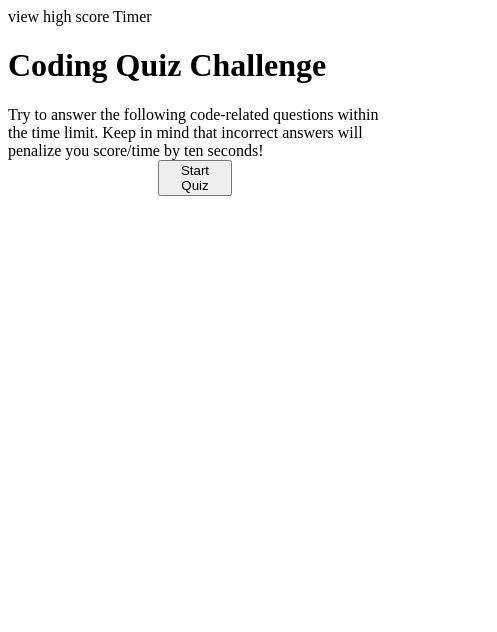
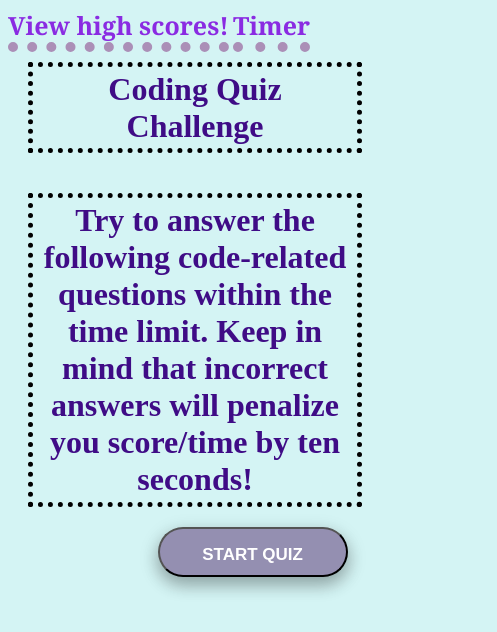
Before and after one commit to xKranze/quiz-em, a plain HTML site: page index.html in a window 390 px wide. Shown: the whole page, 497 px wide, since content can reach past the window. Drawn offline with Linux system fonts and the light colour scheme.

Commit message:
Added Styling, revised html buttons

```diff
--- a/index.html
+++ b/index.html
@@ -1,4 +1,5 @@
 <html lang="en">
+
 <head>
     <meta charset="UTF-8">
     <meta http-equiv="X-UA-Compatible" content="IE=edge">
@@ -6,27 +7,30 @@
     <title>Document</title>
     <link rel="stylesheet" href="style.css">
 </head>
+
 <body>
     <div class="wrapper">
-        <div id="navbar">
-            <a id="viewHighScore">view high score</a>
+        <nav id="navbar">
+            <a id="viewHighScore">View high scores!</a>
             <label id="timer">Timer</label>
-        </div>
+        </nav>
         <div class="questions">
             <h1 id="mainText">Coding Quiz Challenge</h1>
             <div id="answers">
                 <!--Start Menu-->
-                <label id="startText">Try to answer the following code-related questions within the time limit. Keep in mind that incorrect answers will penalize you score/time by ten seconds!</label>
+                <label id="startText"><h1>Try to answer the following code-related questions within the time limit. Keep in
+                    mind that incorrect answers will penalize you score/time by ten seconds!</h1></label>
                 <button id="startButton">Start Quiz</button>
                 <!--Start Menu-->
 
                 <!--Question Menu-->
-                <button id="a1" hidden></button>
-                <button id="a2" hidden></button>
-                <button id="a3" hidden></button>
-                <button id="a4" hidden></button>
-                <!--Question Menu-->
-
+                <ans>
+                    <div><button id="a1" hidden></button></div>
+                    <div><button id="a2" hidden></button></div>
+                    <div><button id="a3" hidden></button></div>
+                    <div><button id="a4" hidden></button></div>
+                    <!--Question Menu-->
+                </ans>
                 <!--Initials-->
                 <label id="initialsText1" hidden></label>
                 <label id="initialsText2" hidden>Enter Initials: </label>
@@ -45,4 +49,5 @@
     </div>
     <script src="./script.js"></script>
 </body>
+
 </html>
--- a/style.css
+++ b/style.css
@@ -1,10 +1,105 @@
-#startText{
-    width:100%;
-    padding-bottom:10px;
+Body{
+    background-color:rgb(212, 244, 244);
 }
 
-#startButton{
-    width:20%;
-    margin-left:40%;
-    margin-right:40%;
+#startText {
+    width: 100%;
+    padding-bottom: 10px;
 }
+
+#startButton {
+    width: 20%;
+    margin-left: 40%;
+    margin-right: 40%;
+}
+
+button {
+
+        box-shadow: 0 8px 16px 0 rgba(0, 0, 0, 0.2), 0 6px 20px 0 rgba(0, 0, 0, 0.19);
+    }
+
+
+h1 {
+    color: rgb(63, 12, 134);
+    text-align: center;
+}
+
+#navbar {
+    display: flex;
+    justify-content: space-between;
+
+}
+
+#viewHighScore, #timer {
+    color: blueviolet;
+    font-size: 25px;
+    font-weight: bolder;
+    font-family: Cambria, Cochin, Georgia, Times, 'Times New Roman', serif;
+    border-bottom:rgb(171, 143, 183) 10px;
+    border-bottom-style: dotted ;
+}
+
+#a1, #a2, #a3, #a4 {
+
+}
+#result{
+text-align: center;
+}
+
+h1{
+    text-align: center;
+    border: solid black 5px;
+    border-style:dotted;
+    margin: 20px;
+    padding: 1%;
+
+}
+#startButton {
+    /* color: blue;
+    border-radius: 20px; */
+    width: 190px;
+    height: 50px;
+    text-align: center;
+    color: #FFF;
+    background: #948fb1;
+    font: bold 17px/50px Arial;
+
+    text-transform: uppercase;
+    border-radius: 25px;
+}
+
+#startButton:hover{
+    color: greenyellow;
+    transition-delay: 5ms;
+}
+
+#startbutton:active {
+    background-color: #3208a5;
+    box-shadow: 0 5px #666;
+    transform: translateY(4px);
+}
+
+ans{
+    width: 190px;
+    height: 50px;
+    text-align: center;
+    color: #FFF;
+    background: #948fb1;
+    font: bold 17px/50px Arial;
+
+    text-transform: uppercase;
+    border-radius: 25px;
+}
+
+@media screen and (max-width: 768px) {
+
+    .wrapper,
+    #navbar,
+    #answers {
+      flex-direction: column;
+      flex-wrap: wrap;
+      display:inline-block;
+      float: none;
+      width: 100%;
+    }
+  }
```
